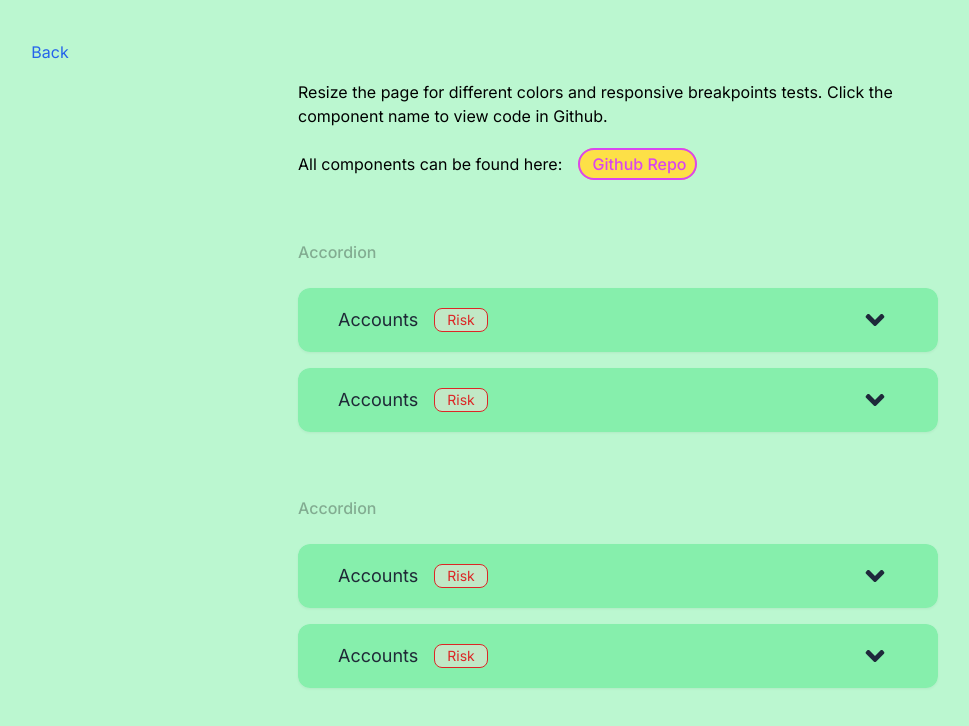
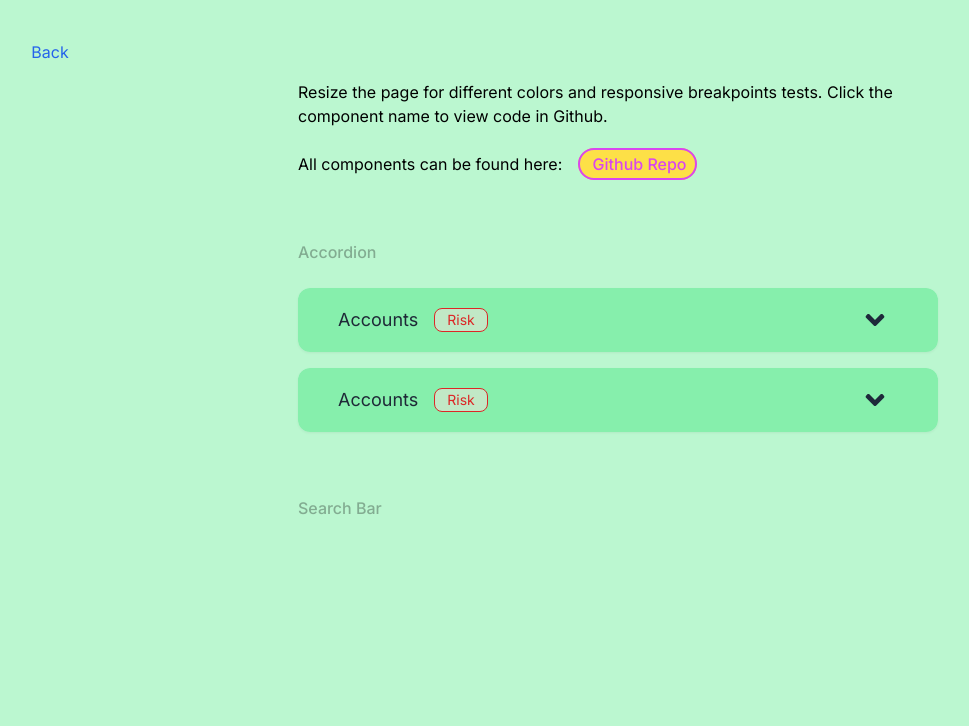
Before and after one commit to eugeniosp3/componentFactory, a Next.js app: page /AllComponents in a window 1280 px wide. Shown: the top 726 px of the page, without its empty margins (22-991 px from the left). Built offline with nearby package versions, Linux system fonts and the light colour scheme.

Commit message:
added folders for future components

```diff
--- a/app/AllComponents/page.jsx
+++ b/app/AllComponents/page.jsx
@@ -1,5 +1,6 @@
 import React from 'react'
 import Accordion from '../components/Accordion/Accordion'
+import SearchBar from '../components/SearchBar/SearchBar'
 
 function AllComponents() {
   return (
@@ -37,16 +38,15 @@ function AllComponents() {
 {/* insert another here */}
      <div className="py-4 lg:w-1/2 w-11/12">
         <p className="font-medium pt-8 pb-2 select-none">
-        <a className="text-black/30 hover:text-slate-800 ease-in-out duration-1000" href="https://github.com/eugeniosp3/componentFactory/tree/main/app/components/Accordion">
-            Accordion
+        <a className="text-black/30 hover:text-slate-800 ease-in-out duration-1000" href="https://github.com/eugeniosp3/componentFactory/tree/main/app/components/SearchBar">
+            Search Bar
             </a>
         </p>
       </div>
 
       <div className="w-screen flex flex-col items-center justify-center">
 
-     <Accordion />
-     <Accordion />
+     <SearchBar />
      </div>
 
 
--- /dev/null
+++ b/app/components/SearchBar/SearchBar.jsx
@@ -0,0 +1,14 @@
+"use client"
+import React from 'react'
+
+function SearchBar() {
+    const [searchBarOpen, setSearchBarOpen] = React.useState(false);
+  return (
+    <div className="">
+
+
+    </div>
+  )
+}
+
+export default SearchBar
```
